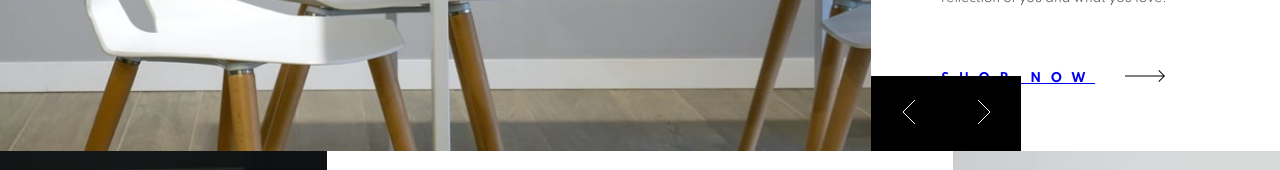
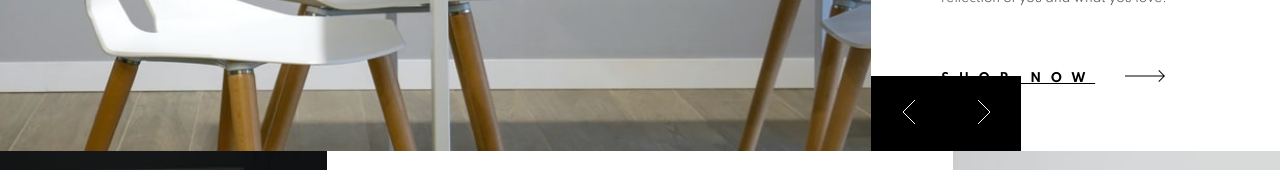
Before and after one commit to brandonrainey/room-homepage, a Next.js app: page / in a window 1280 px wide. Shown: the part 349-519 px from the top of the page. Built offline with nearby package versions, Linux system fonts and the light colour scheme.

Commit message:
changed a tag color styles

```diff
--- a/styles/globals.css
+++ b/styles/globals.css
@@ -323,3 +323,11 @@ body {
     background: white;
   }
 }
+
+a {
+  color: inherit
+}
+
+a:visited {
+  color: black;
+}
```
